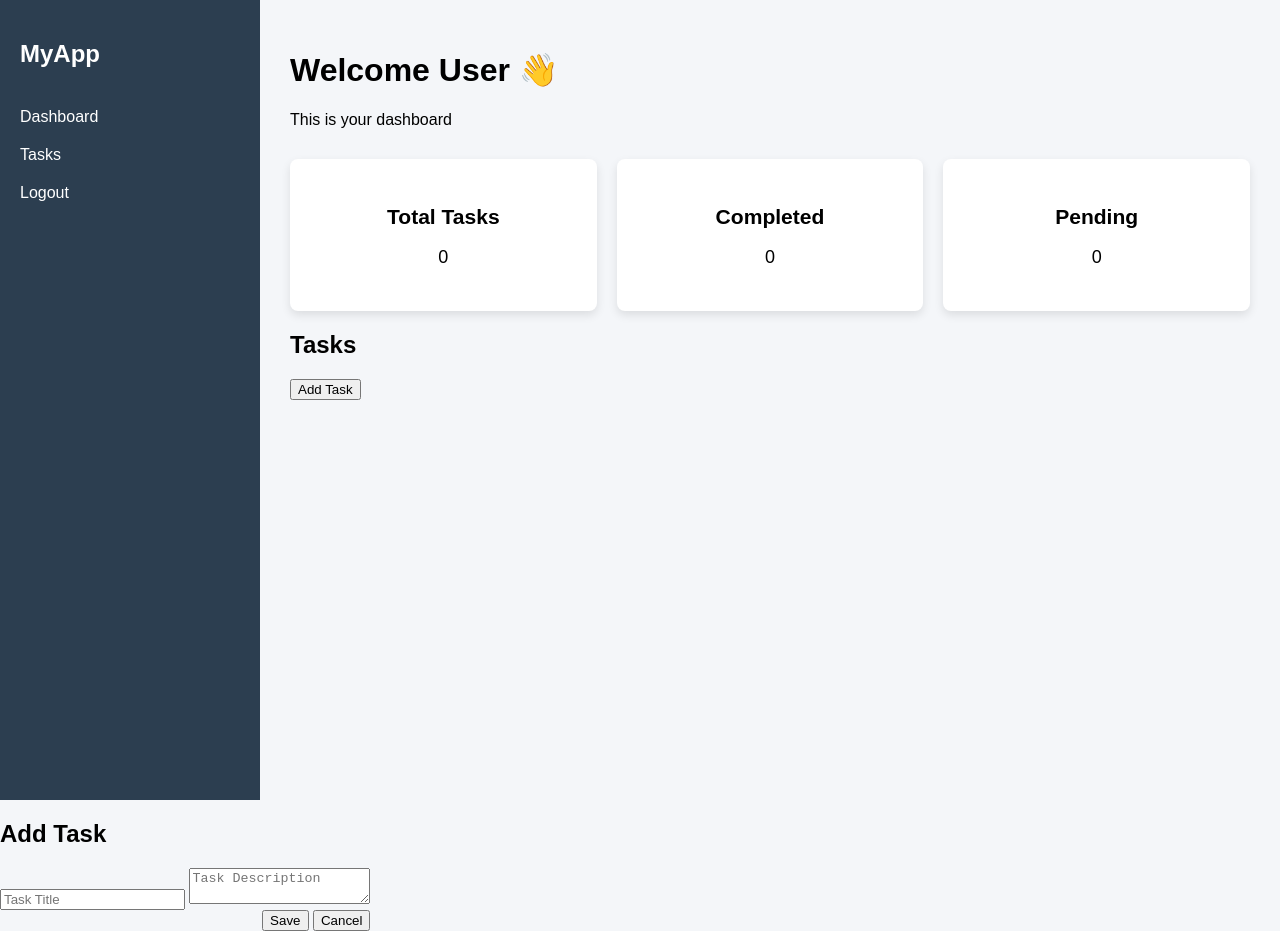
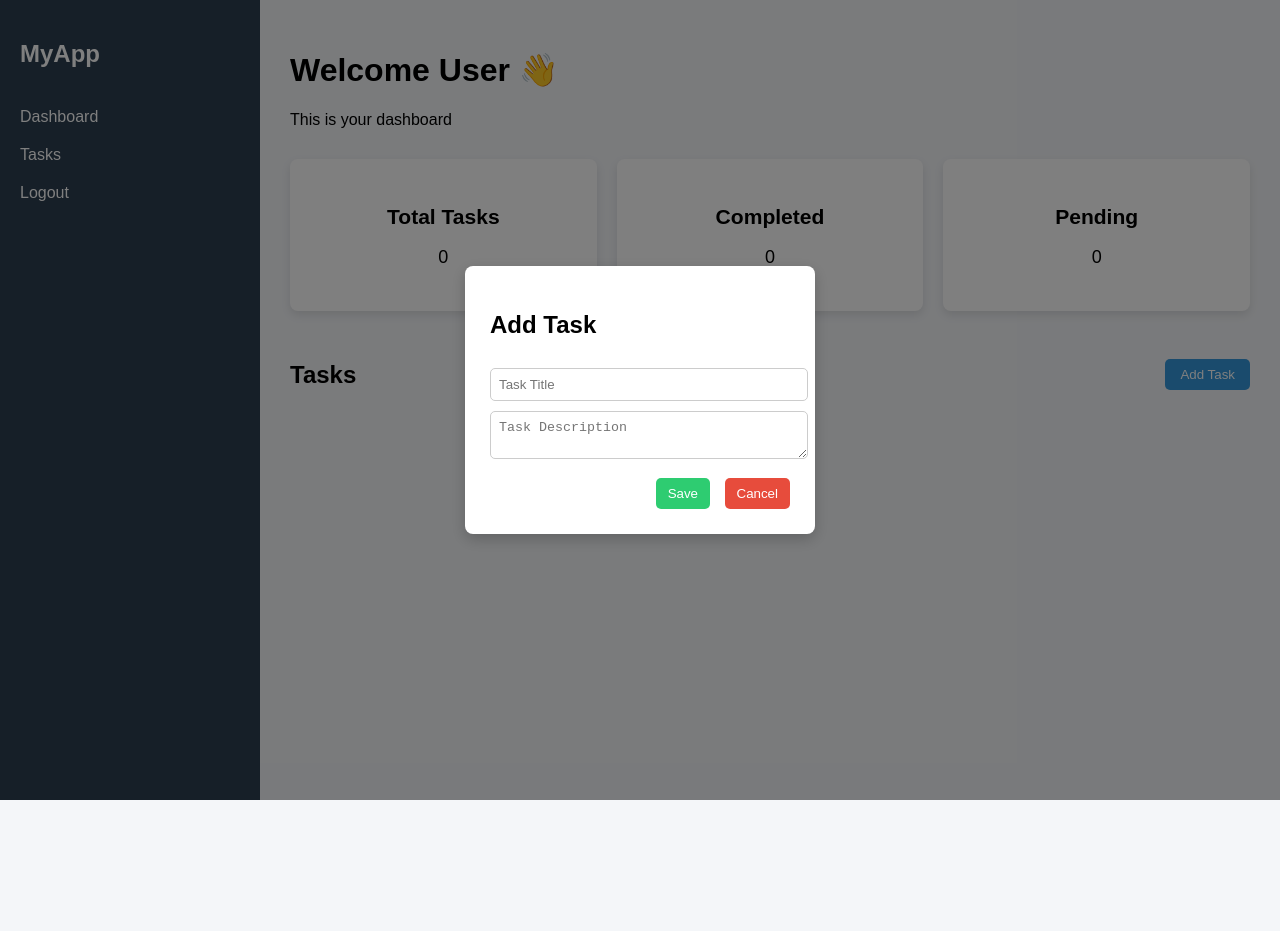
Before and after one commit to shrenika16/simple-login-ui, a plain HTML site: page dashboard.html in a window 1280 px wide. Both pictures are taken after a click on the button "Add Task". After the commit the page ends 800 px from the top, so only its background shows below. Drawn offline with Linux system fonts and the light colour scheme.

Commit message:
Refactor dashboard.css to enhance styling and layout

```diff
--- a/dashboard.css
+++ b/dashboard.css
@@ -70,3 +70,113 @@ text-align:center;
 .card h3{
 margin-bottom:10px;
 }
+/* Task Section */
+.task-section {
+  margin-top: 30px;
+}
+
+.task-header {
+  display: flex;
+  justify-content: space-between;
+  align-items: center;
+  margin-bottom: 15px;
+}
+
+#addTaskBtn {
+  padding: 8px 15px;
+  border: none;
+  background: #3498db;
+  color: white;
+  border-radius: 5px;
+  cursor: pointer;
+}
+
+#addTaskBtn:hover {
+  background: #2980b9;
+}
+
+/* Task Cards */
+.task-list {
+  display: flex;
+  flex-wrap: wrap;
+  gap: 15px;
+}
+
+.task-card {
+  background: white;
+  padding: 15px;
+  border-radius: 8px;
+  box-shadow: 0 4px 10px rgba(0,0,0,0.1);
+  width: 200px;
+}
+
+.task-card h3 {
+  margin-bottom: 5px;
+}
+
+.task-card p {
+  margin-bottom: 10px;
+  font-size: 14px;
+}
+
+.task-card .status {
+  font-weight: bold;
+  color: white;
+  padding: 3px 7px;
+  border-radius: 5px;
+}
+
+.status.Pending {
+  background: #e74c3c;
+}
+
+.status.Completed {
+  background: #2ecc71;
+}
+
+/* Modal Overlay */
+.modal-overlay {
+  position: fixed;
+  top:0; left:0; width:100%; height:100%;
+  background: rgba(0,0,0,0.5);
+  display: flex;
+  justify-content: center;
+  align-items: center;
+  z-index: 1000;
+}
+
+/* Modal Box */
+.modal-content {
+  background: white;
+  padding: 25px;
+  border-radius: 8px;
+  width: 300px;
+  box-shadow: 0 5px 15px rgba(0,0,0,0.2);
+}
+
+.modal-content input, .modal-content textarea {
+  width: 100%;
+  margin-top: 10px;
+  padding: 8px;
+  border-radius: 5px;
+  border:1px solid #ccc;
+}
+
+.modal-content button {
+  margin-top: 15px;
+  padding: 8px 12px;
+  border: none;
+  border-radius: 5px;
+  cursor: pointer;
+}
+
+.modal-content .save-btn {
+  background: #2ecc71;
+  color: white;
+}
+
+.modal-content .cancel-btn {
+  background: #e74c3c;
+  color: white;
+  margin-left: 10px;
+}
```
